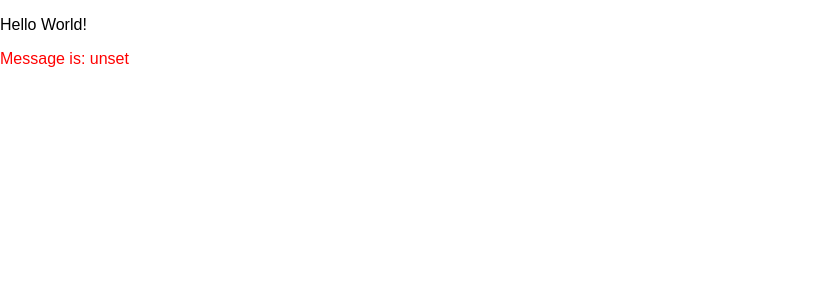
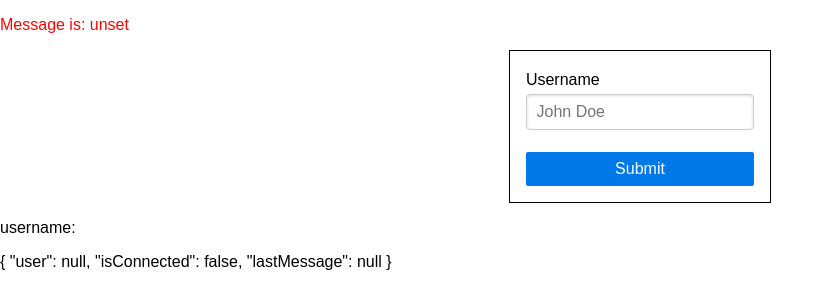
Before and after one commit to aniruddha-jafa/card-game, a Next.js app in the folder client/: page / in a window 1280 px wide. Shown: the top 308 px of the page, without its empty margins (0-833 px from the left). Built offline with nearby package versions, Linux system fonts and the light colour scheme.

Commit message:
basic login form with socket connection

```diff
--- /dev/null
+++ b/client/components/Login/index.js
@@ -0,0 +1,94 @@
+import { useState, useEffect, useCallback } from 'react'
+import socket from '../../utils/socket'
+import styles from './styles.module.sass'
+
+const Login = () => {
+    const [input, setInput] = useState('')
+    const [userState, setUserState] = useState({
+        user: null,
+        isConnected: socket.connected,
+        lastMessage: null,
+    })
+
+    useEffect(() => {
+        socket.on('connect', () => {
+            setUserState({ ...userState, isConnected: true })
+        })
+        socket.on('disconnect', () => {
+            setUserState({ ...userState, isConnected: false })
+        })
+        socket.on('message', (data) => {
+            console.log('Received message: ', data)
+            setUserState({ ...userState, lastMessage: data })
+        })
+        socket.on('connect_error', (err) => {
+            console.error('Connection error: ', err)
+            setUserState({ ...userState, isConnected: false })
+        })
+        // cleanup
+        return () => {
+            socket.off('connect')
+            socket.off('disconnect')
+            socket.off('message')
+            socket.off('connect_error')
+        }
+    }, [userState])
+
+    /**
+     *
+     * @param {React.ChangeEvent<HTMLInputElement>} e
+     */
+    const onChange = useCallback((e) => {
+        setInput(e.target.value)
+    }, [])
+
+    /**
+     *
+     * @param {React.FormEventHandler<HTMLFormElement>} e
+     */
+    const onSubmit = useCallback(
+        (e) => {
+            try {
+                e.preventDefault()
+                if (!input) {
+                    return
+                }
+                socket.auth = { username: input }
+                socket.connect()
+                console.info('Have called .connect()')
+            } catch (err) {
+                alert(`ERROR: ${err}`)
+            }
+        },
+        [input]
+    )
+
+    return (
+        <>
+            <form
+                className={`pure-form pure-form-stacked ${styles.form}`}
+                onSubmit={onSubmit}
+            >
+                <div>
+                    <label htmlFor='username'>Username</label>
+                    <input
+                        name='username'
+                        type='text'
+                        placeholder='John Doe'
+                        onChange={onChange}
+                    />
+                </div>
+                <button
+                    className='pure-button pure-button-primary'
+                    type='submit'
+                >
+                    Submit
+                </button>
+            </form>
+            <p>username: {input}</p>
+            <p>{JSON.stringify(userState, null, 2)}</p>
+        </>
+    )
+}
+
+export default Login
--- /dev/null
+++ b/client/components/Login/styles.module.sass
@@ -0,0 +1,10 @@
+
+
+.form
+    padding: 1rem
+    max-width: fit-content
+    border: solid 1px black
+    display: flex
+    flex-direction: column
+    gap: 2ch
+    margin: auto
--- a/client/pages/index.js
+++ b/client/pages/index.js
@@ -1,5 +1,6 @@
 import { useState, useEffect } from 'react'
 import Head from 'next/head'
+import Login from '../components/Login'
 import styles from '../styles/Home.module.scss'
 
 export default function Home() {
@@ -22,8 +23,8 @@ export default function Home() {
                 <link rel='icon' href='/favicon.ico' />
             </Head>
             <main>
-                <p>Hello World!</p>
                 <p className={styles.hello}>Message is: {message} </p>
+                <Login />
             </main>
         </div>
     )
```
